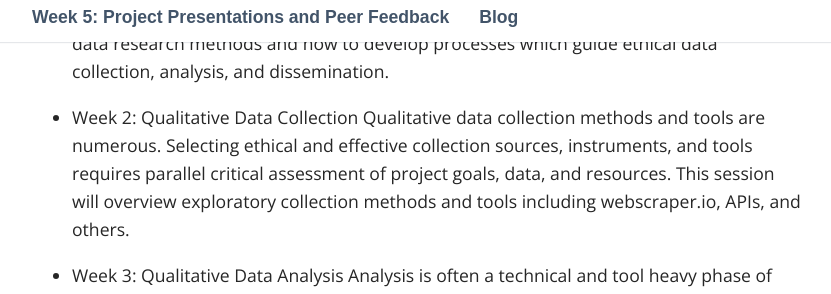
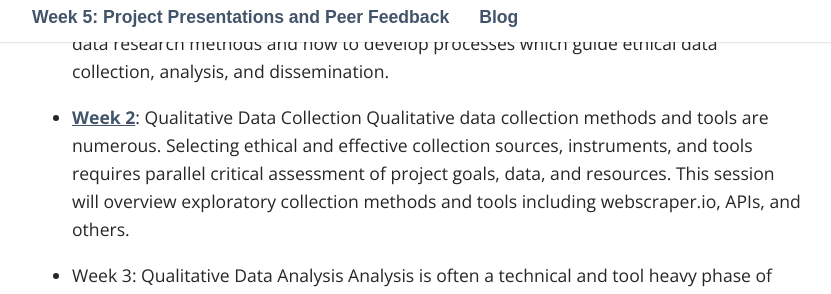
Before and after one commit to jwrigs/QDA2022, a Jekyll site: the page built from _pages/syllabus.md, in a window 1280 px wide and 900 px high, scrolled down 2270 px. Shown: the part 155-449 px from the top of the window, without its empty margins (223-1054 px from the left). Built offline with Jekyll 4.4.1, drawn with Linux system fonts in a browser that asks for light colours; some web fonts are replaced; our own code applies the rules of GitHub Pages for plain Markdown files; some of the changed lines change nothing that is shown.

Commit message:
add link

```diff
--- a/_pages/syllabus.md
+++ b/_pages/syllabus.md
@@ -39,7 +39,7 @@ COMMUNICATION
 - Week 1: Qualitative Types and Considerations
 What research approaches and types of data require which tools? This session will examine the planning phase of qualitative data research methods and how to develop processes which guide ethical data collection, analysis, and dissemination.
 
-- Week 2: Qualitative Data Collection
+- [Week 2](https://github.com/jwrigs/QDA22_gitpage/blob/2366a7da63664c90f07b66f4312429e947e767b8/_pages/week1.md): Qualitative Data Collection
 Qualitative data collection methods and tools are numerous. Selecting ethical and effective collection sources,  instruments, and tools requires parallel critical assessment of project goals, data, and resources. This session will overview exploratory collection methods and tools including webscraper.io, APIs, and others.
 
 - Week 3: Qualitative Data Analysis
```
